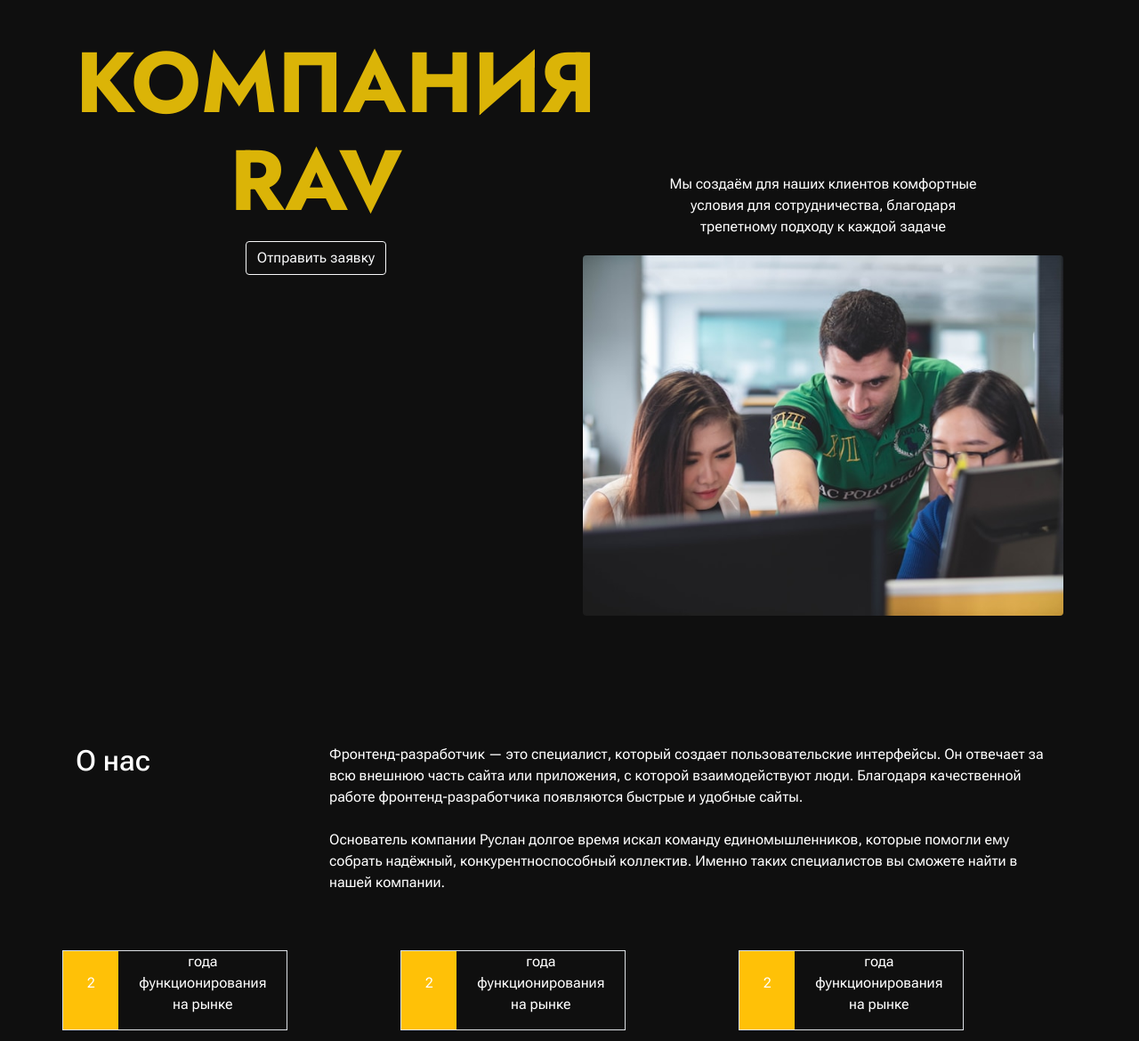
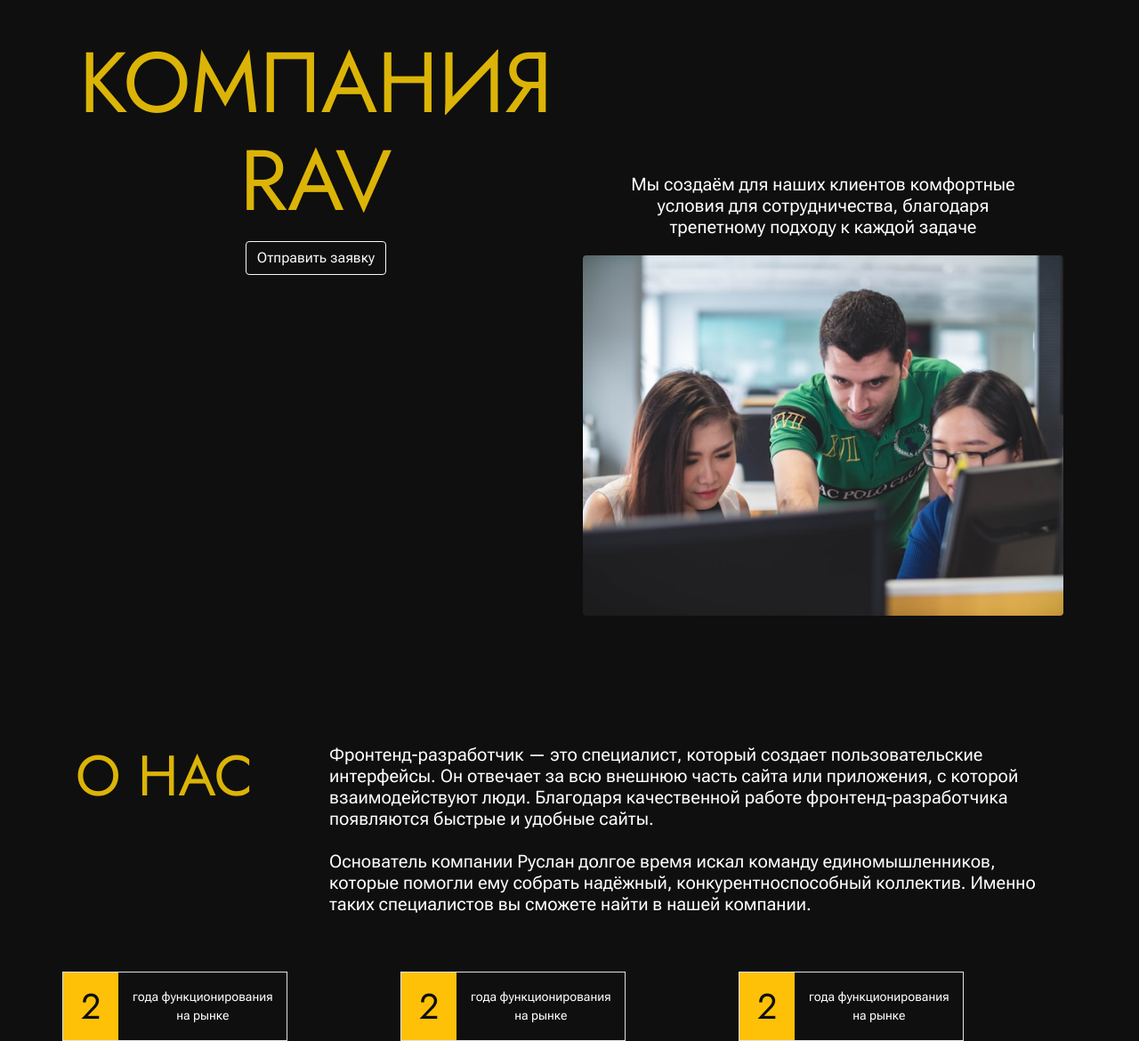
Before and after one commit to Impossible2495/030Exam, a PHP site: page / in a window 1280 px wide. Shown: the part 58-1228 px from the top of the page at 89% size. Run offline with PHP 8.4, Linux system fonts and the light colour scheme.

Commit message:
add styles to about section

```diff
--- a/style.css
+++ b/style.css
@@ -13,17 +13,50 @@ body {
   font-family: "Roboto Flex", Arial, sans-serif;
   color: var(--main-text-color);
 }
+p {
+  margin-bottom: 0;
+}
+.nav_header {
+  background-color: #0f0f0f;
+}
+
+.text-size {
+  font-size: 20px;
+  line-height: 24px;
+}
 
 .hero_company_name {
   color: var(--warning-color);
   font-family: "Jost", Arial, sans-serif;
   font-size: 6rem;
-  font-weight: 700;
+  font-weight: 400;
   line-height: 1.15;
   text-transform: uppercase;
   vertical-align: middle;
 }
-.hero_company_target {
+.target-text {
   color: var(--main-text-color);
-  font-size: 1.4rem;
+  font-size: 20px;
 }
+
+.section_head {
+  color: var(--warning-color);
+  font-family: "Jost", Arial, sans-serif;
+  font-size: 4rem;
+  font-weight: 400;
+  line-height: 1.15;
+  text-transform: uppercase;
+  vertical-align: middle;
+}
+
+.info_about {
+  font-family: "Jost", Arial, sans-serif;
+  font-size: 40px;
+}
+.text_about {
+  font-size: 14px;
+}
+
+.text_dark {
+  color: #0f0f0f;
+}
```
